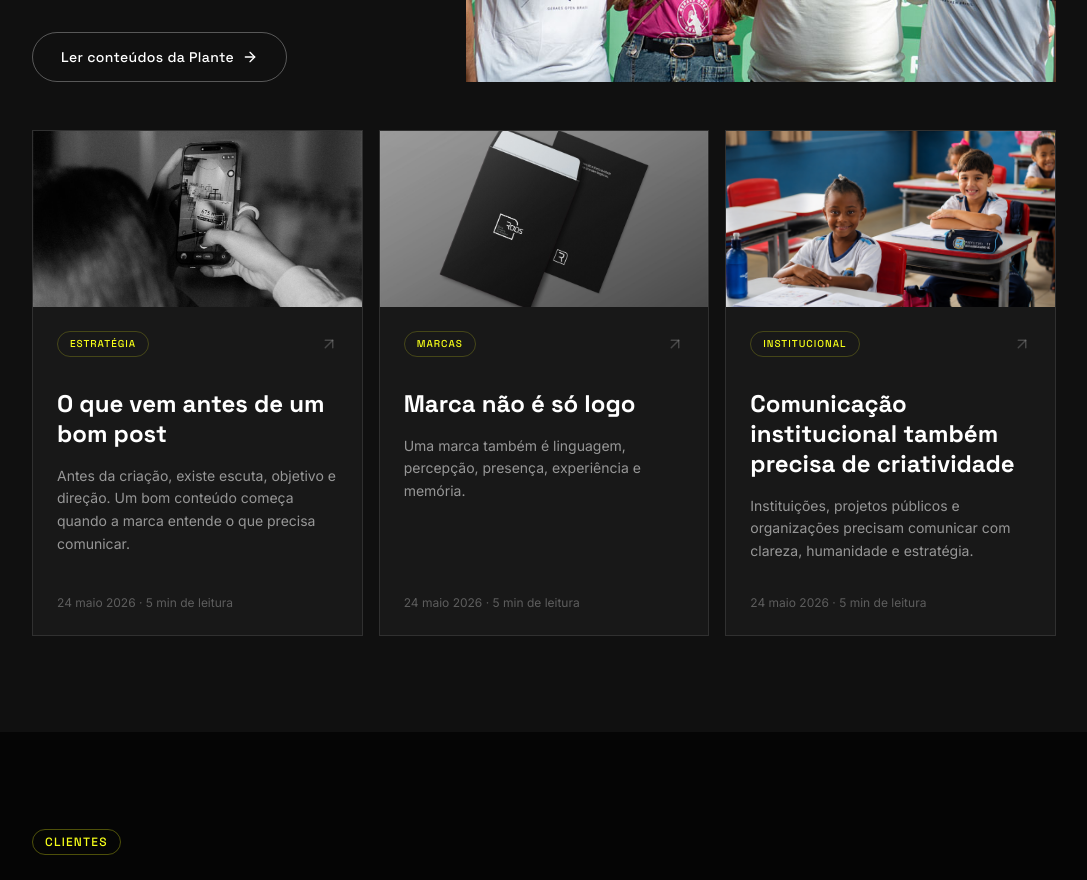
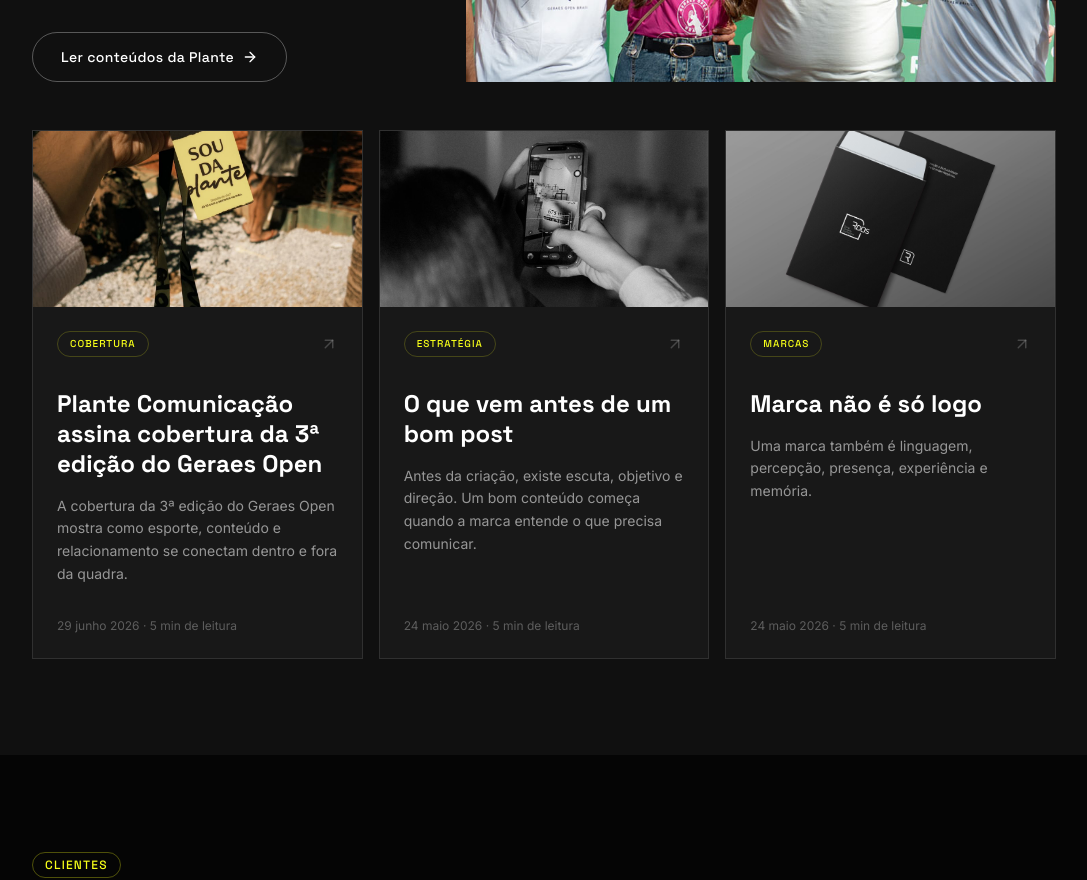
Before and after one commit to eduardomatheusb-ui/site-plante-comunicacao, a React (Vite) app: page / in a window 1280 px wide. Shown: the part 5300-6180 px from the top of the page, without its empty margins (96-1183 px from the left). Built offline with nearby package versions, Linux system fonts and the light colour scheme.

Commit message:
Adiciona artigo do Geraes Open

```diff
--- a/src/components/ContentCards.jsx
+++ b/src/components/ContentCards.jsx
@@ -5,6 +5,7 @@ import { handleInternalClick } from '../lib/navigation'
 
 export default function ContentCards({ limit }) {
   const order = [
+    'plante-cobertura-geraes-open',
     'o-que-vem-antes-de-um-bom-post',
     'marca-nao-e-so-logo',
     'comunicacao-institucional-tambem-precisa-de-criatividade',
--- a/src/content/siteContent.js
+++ b/src/content/siteContent.js
@@ -550,6 +550,41 @@ export const ideas = [
       'Mas ser reconhecido, lembrado e compreendido é ainda mais.',
     ],
   },
+  {
+    slug: 'plante-cobertura-geraes-open',
+    title: 'Plante Comunicação assina cobertura da 3ª edição do Geraes Open',
+    category: 'Cobertura',
+    date: '29 junho 2026',
+    readingTime: '5 min',
+    image: '/brand/ideas/geraes-open-cobertura.jpg',
+    imageClass: 'object-contain bg-grafite',
+    cardImageClass: 'object-cover object-center',
+    summary:
+      'A cobertura da 3ª edição do Geraes Open mostra como esporte, conteúdo e relacionamento se conectam dentro e fora da quadra.',
+    highlight:
+      'No Geraes Open, a Plante entra em quadra para comunicar com presença, estratégia e boas conexões.',
+    body: [
+      'A Plante Comunicação está em quadra na cobertura da 3ª edição do Geraes Open, um dos principais campeonatos de tênis do estado de Minas Gerais.',
+      'Com foco em alta competitividade, relacionamento e networking, o torneio reúne centenas de tenistas e movimenta o calendário esportivo mineiro, conectando atletas, público, marcas e parceiros em torno de uma experiência que vai além das partidas.',
+      'Nesta edição, a Plante acompanha o campeonato de perto, traduzindo a atmosfera do Geraes Open em conteúdo, posicionamento digital e boas histórias.',
+      { type: 'heading', text: 'Um campeonato que movimenta Minas Gerais' },
+      'O Geraes Open se destaca por reunir atletas em um ambiente competitivo, organizado e voltado também para conexões. O formato de disputa, com dois sets e super tie-break, contribui para jogos mais dinâmicos, estratégicos e intensos.',
+      'Essa combinação entre esporte, competitividade e relacionamento faz do torneio uma oportunidade importante para marcas que desejam estar próximas de um público qualificado, participativo e conectado.',
+      { type: 'heading', text: 'Comunicação que acompanha o ritmo do jogo' },
+      'Em um campeonato como o Geraes Open, nem tudo acontece apenas dentro da quadra. O público que acompanha, os atletas que participam, os parceiros que apoiam e os registros que circulam nas redes também fazem parte da experiência.',
+      'Por isso, a cobertura realizada pela Plante foi pensada para valorizar o evento como um todo: o esporte, os bastidores, a convivência, a energia do torneio e a força das conexões criadas ao longo da competição.',
+      'A estratégia une registro audiovisual, produção de conteúdo, posicionamento digital e relacionamento com o público. O objetivo é fazer com que o Geraes Open seja visto, lembrado e compartilhado também por quem acompanha o campeonato pelas redes sociais.',
+      { type: 'heading', text: 'Conteúdo, presença e relacionamento' },
+      'A cobertura de um evento esportivo precisa ir além da divulgação pontual. Ela deve construir memória, reforçar posicionamento e manter o público conectado ao que está acontecendo ao longo de toda a competição.',
+      'No Geraes Open, a Plante atua para transformar partidas, bastidores e interações em conteúdos relevantes, com linguagem leve, visual atrativo e comunicação alinhada ao clima do campeonato.',
+      'Essa presença fortalece o evento, amplia a visibilidade dos parceiros e cria novas oportunidades de relacionamento com quem vive o torneio de perto.',
+      { type: 'heading', text: 'Boa jogada também é comunicação' },
+      'A parceria entre Plante Comunicação e Geraes Open mostra como o marketing esportivo pode ser trabalhado de forma simples, estratégica e próxima das pessoas.',
+      'Assim como no tênis, comunicar bem exige leitura de cenário, ritmo, consistência e boas escolhas. Cada ponto importa. Cada detalhe constrói a experiência.',
+      'No Geraes Open, a Plante entra em quadra para fazer isso: comunicar com presença, estratégia e boas conexões.',
+      { type: 'strong', text: 'Plante Comunicação e Geraes Open: uma parceria dentro e fora da quadra.' },
+    ],
+  },
 ]
 
 export const meta = {
--- a/src/pages/ConteudoPage.jsx
+++ b/src/pages/ConteudoPage.jsx
@@ -33,11 +33,29 @@ export default function ConteudoPage({ slug }) {
           </p>
 
           <div className="mt-10 space-y-6 text-lg leading-relaxed text-grafite/68">
-            {(idea.body || []).map((paragraph) => (
-              <p key={paragraph} className="whitespace-pre-line">
-                {paragraph}
-              </p>
-            ))}
+            {(idea.body || []).map((block, index) => {
+              if (typeof block === 'object' && block.type === 'heading') {
+                return (
+                  <h2 key={`${block.text}-${index}`} className="pt-8 font-display text-3xl font-bold leading-tight text-grafite md:text-4xl">
+                    {block.text}
+                  </h2>
+                )
+              }
+
+              if (typeof block === 'object' && block.type === 'strong') {
+                return (
+                  <p key={`${block.text}-${index}`} className="whitespace-pre-line font-display text-2xl font-bold leading-tight text-grafite">
+                    {block.text}
+                  </p>
+                )
+              }
+
+              return (
+                <p key={`${block}-${index}`} className="whitespace-pre-line">
+                  {block}
+                </p>
+              )
+            })}
           </div>
         </div>
       </article>
```
Also changed, not shown: public/brand/ideas/geraes-open-cobertura.jpg (added).
